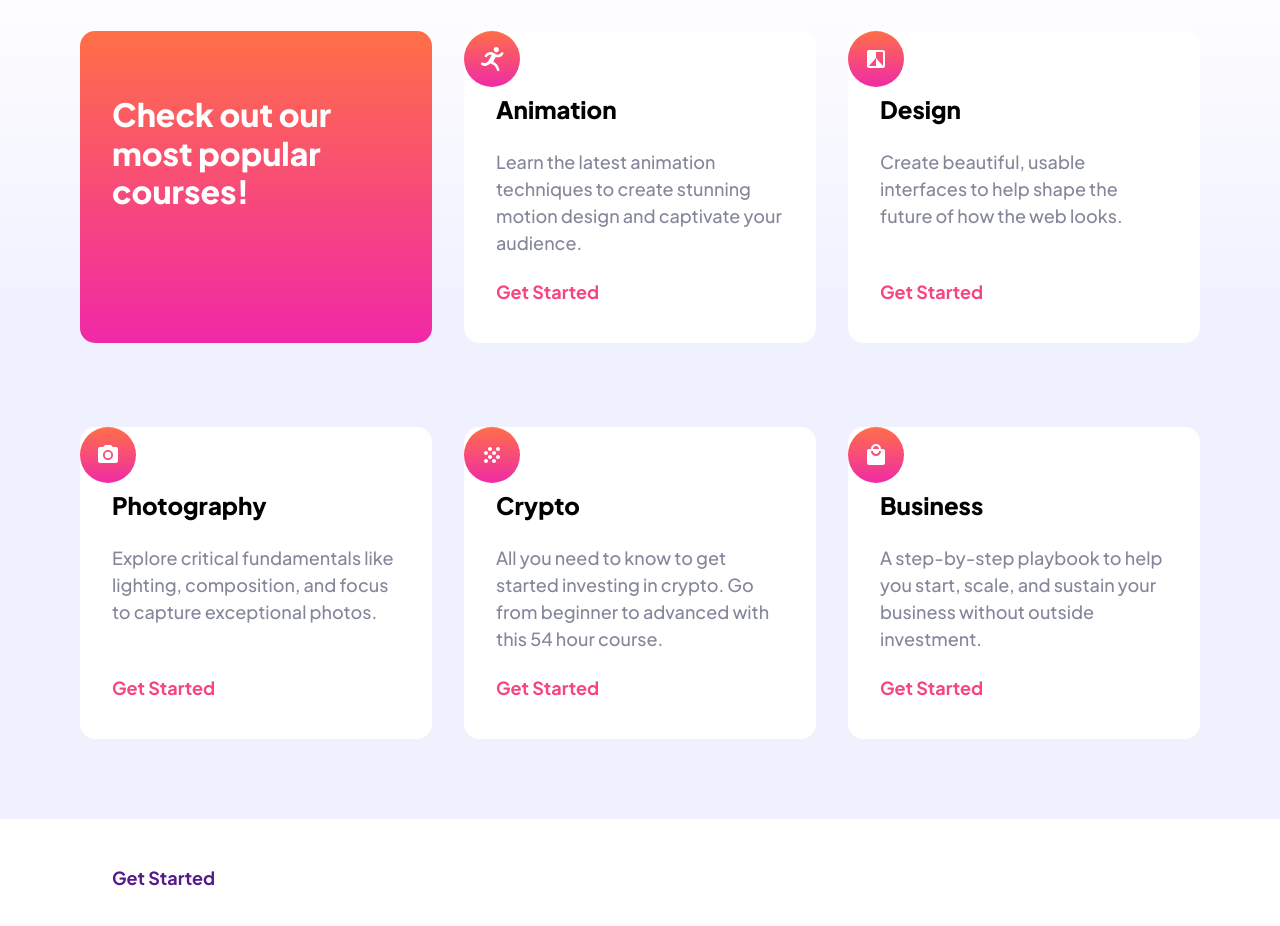
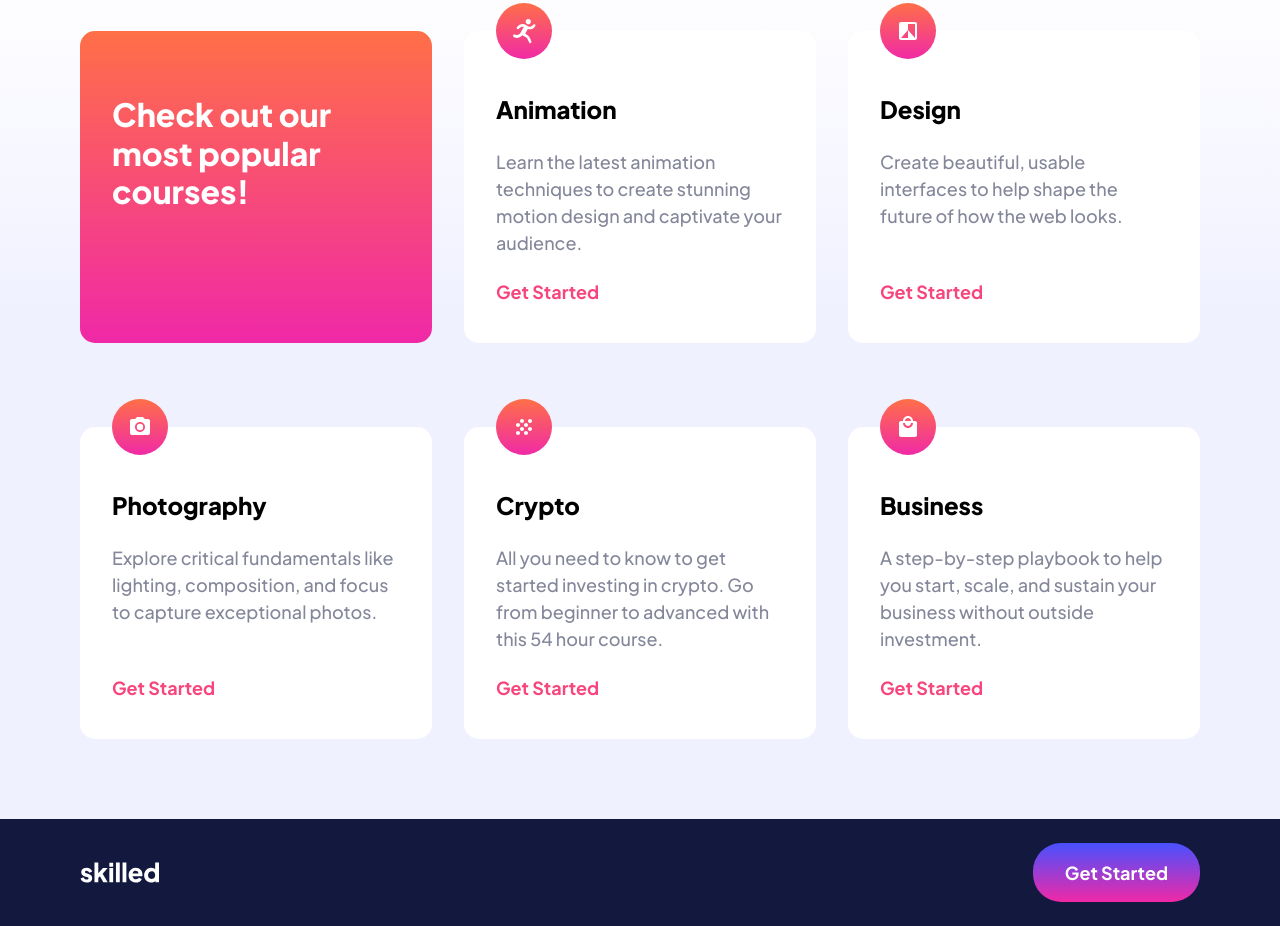
Before and after one commit to Shubiks/Learning-Platform-Landing-Page, a plain HTML site: page index.html in a window 1280 px wide. Shown: the part 817-1743 px from the top of the page. Drawn offline with Linux system fonts and the light colour scheme.

Commit message:
add style to footer section

```diff
--- a/CSS/components/courses.css
+++ b/CSS/components/courses.css
@@ -15,7 +15,7 @@ main{
 .courses img{
     position: absolute;
     top: 0;
-    translate: 32 -50%;
+    translate: 32px  -50%;
 }
 .courses .block{
     padding: 64px 32px 40px;
@@ -66,11 +66,10 @@ opacity: 50%;
         grid-template-columns: repeat(2, 1fr);
         column-gap: 24px;
     }
+    .courses .block.title{
+        padding-block-start: 64px;
+    }
 
-}
-
-.courses .block.title{
-    padding-block-start: 64px;
 }
 
 @media (width >= 75em){
@@ -79,8 +78,5 @@ opacity: 50%;
         gap: 84px 32px;
     }
 
+
 }
-
-.courses .block.title{
-    padding-block-start: 64px;
-}
--- /dev/null
+++ b/CSS/components/footer.css
@@ -0,0 +1,10 @@
+.footer{
+    background: var(--color-blue-900);
+    padding-block: 24px;
+}
+
+.footer .wrapper{
+    display: flex;
+    justify-content: space-between;
+    align-items: center;
+}
--- a/CSS/components/header.css
+++ b/CSS/components/header.css
@@ -3,10 +3,6 @@
     justify-content: space-between;
     align-items: center;
     padding-block: 16px;
-}
-
-.header .logo{
-    width: 4.955625rem;
 }
 
 @media (width >= 50.625em){
@@ -16,8 +12,3 @@
     }
 
 }
-@media (width >= 75em){
-    .header .logo{
-        width: 6.9375rem;
-    }
-}
--- a/CSS/global/boilerplate.css
+++ b/CSS/global/boilerplate.css
@@ -42,3 +42,18 @@ img{
     max-width: 100%;
     height: auto;
 }
+
+
+@media (width >= 75em){
+    .logo{
+         width: 6.9375rem;
+     }
+ }
+ img.logo{
+     width: 4.955625rem;
+     transition: opacity 150ms ease-in-out;
+ }
+
+img.logo:hover{
+    opacity: 0.75;
+}
--- a/CSS/global/button.css
+++ b/CSS/global/button.css
@@ -28,6 +28,16 @@
 .button.pink:hover{
     opacity: 50%;
 }
+
+.button.purple{
+    background: var(--gradient-purple);
+    color: var(--color-white);
+
+}
+
+.button.purple:hover{
+    opacity: 50%;
+}
 @media (width >= 75em){
     .button{
         padding: 16px 32px;
--- a/CSS/style.css
+++ b/CSS/style.css
@@ -5,3 +5,4 @@
 @import url(/CSS/components/header.css);
 @import url(/CSS/components/hero.css);
 @import url(/CSS/components/courses.css);
+@import url(/CSS/components/footer.css);
--- a/index.html
+++ b/index.html
@@ -70,13 +70,15 @@
                 </div>
             </section>
         </main>
-        <footer class="footer wrapper">
-            <a href="/">
-                <img src="/assets/logo-light.svg"
-                alt="Skilled Home" width="111" height="28" />
-            </a>
-            <a href="" class="button purple"> Get Started</a>
-            <!-- dark helper class -->
+        <footer class="footer">
+            <div class="wrapper">
+                <a href="/">
+                    <img class="logo"  src="/assets/logo-light.svg"
+                    alt="Skilled Home" width="111" height="28" />
+                </a>
+                <a href="" class="button purple"> Get Started</a>
+                <!-- dark helper class -->
+            </div>
         </footer>
     </body>
 </body>
```
